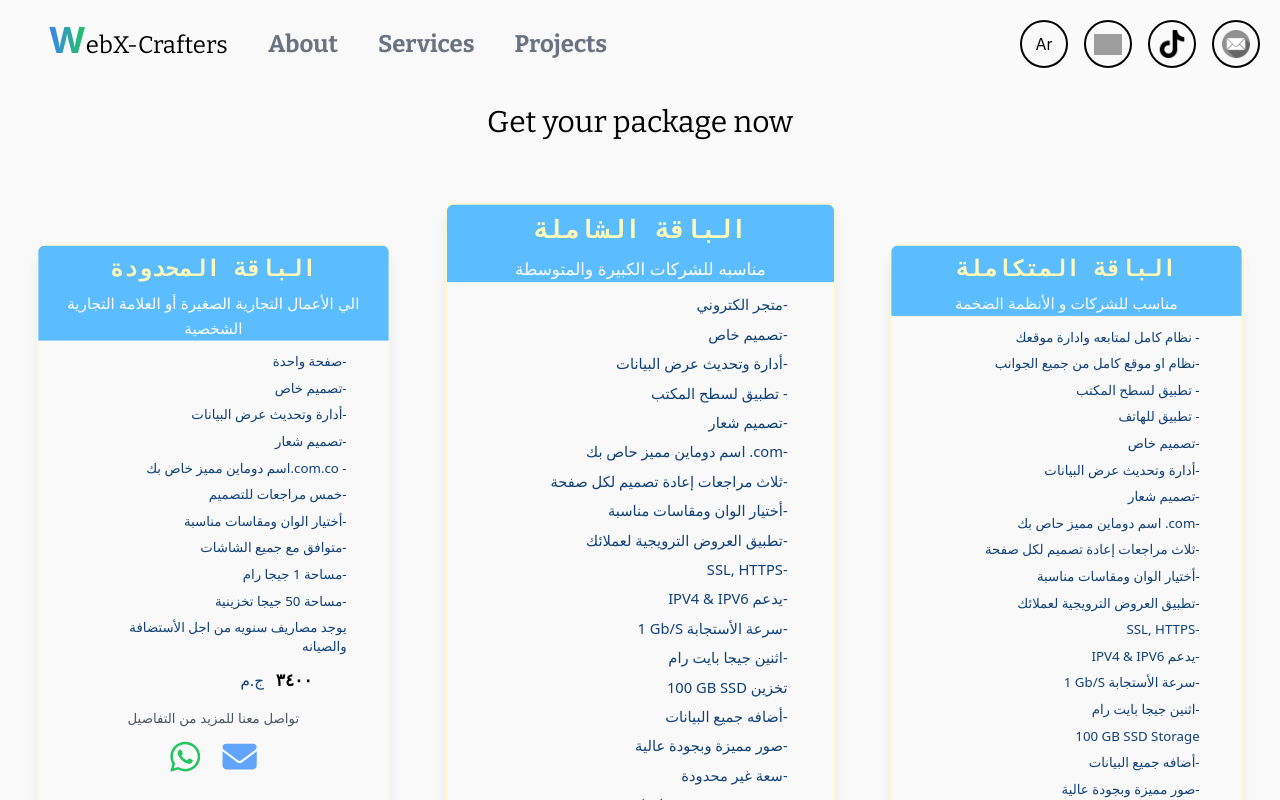
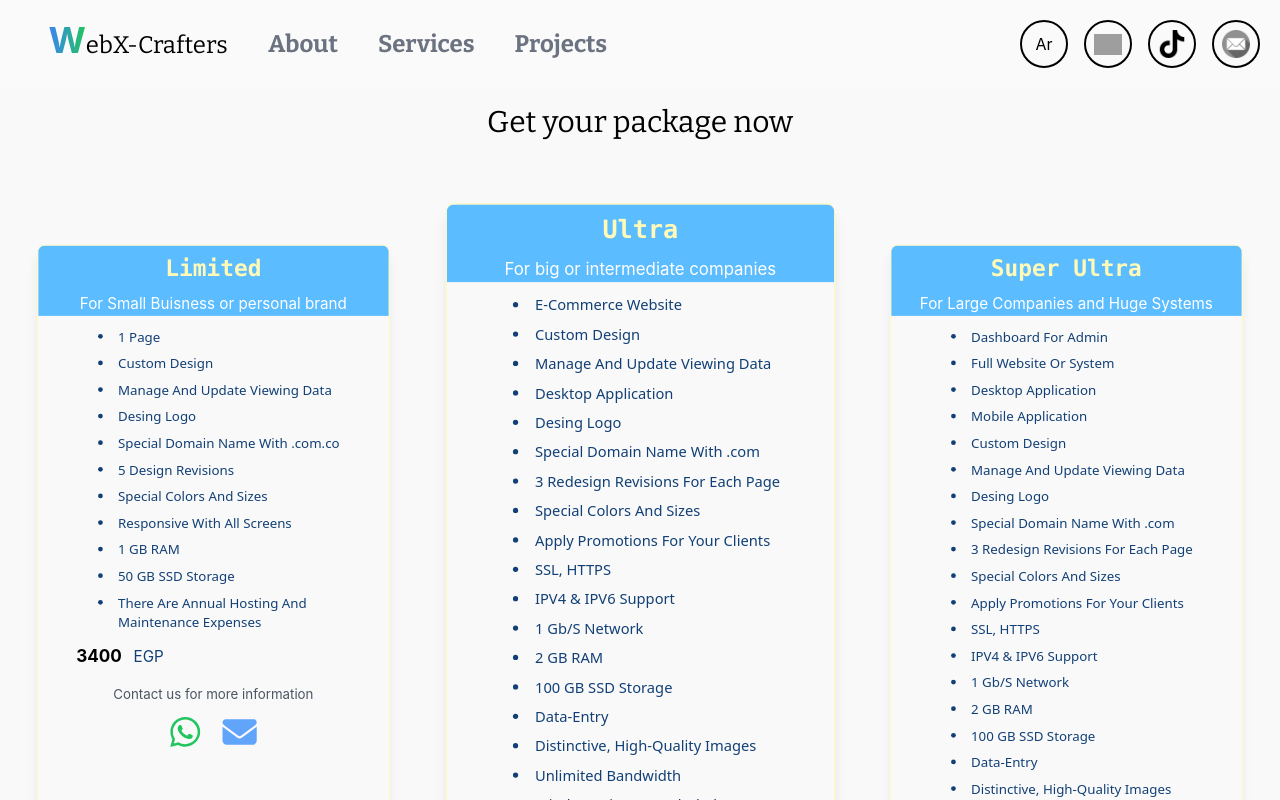
Before and after one commit to MohamedMagdy63/Webx-Crafters_website_company, a React (Create React App) app: page /services in a window 1280 px wide. Shown: the top 800 px of the page. Built offline with nearby package versions, Linux system fonts and the light colour scheme; grey boxes are pictures that could not be loaded; what @xpd/tailwind-3dtransforms, tailwindcss-text-fill, tailwindcss-text-fill-stroke would draw is missing.

Commit message:
Services langauge adjust

```diff
--- a/src/Pages/ServicesPage.jsx
+++ b/src/Pages/ServicesPage.jsx
@@ -26,7 +26,7 @@ const ServicesPage = ({language , handleLanguage}) => {
             <div className="pt-24">
                 <div className=" p-2 text-3xl font-mainFont"> {language === 'En' ? 'Get your package now':  'أطلب الباقة المناسبة لك الأن'}</div>
             </div>
-            <Services/>
+            <Services language={language}/>
              {/* Ending */}
              <div className="m-10">
                 <h1 className="text-2xl font-mainFont p-4">{language === 'En' ?  'Contact us now to get a package that suits your needs': 'تواصل معنا الأن للحصول علي باقة تناسب احتياجاتك'}</h1>
```
